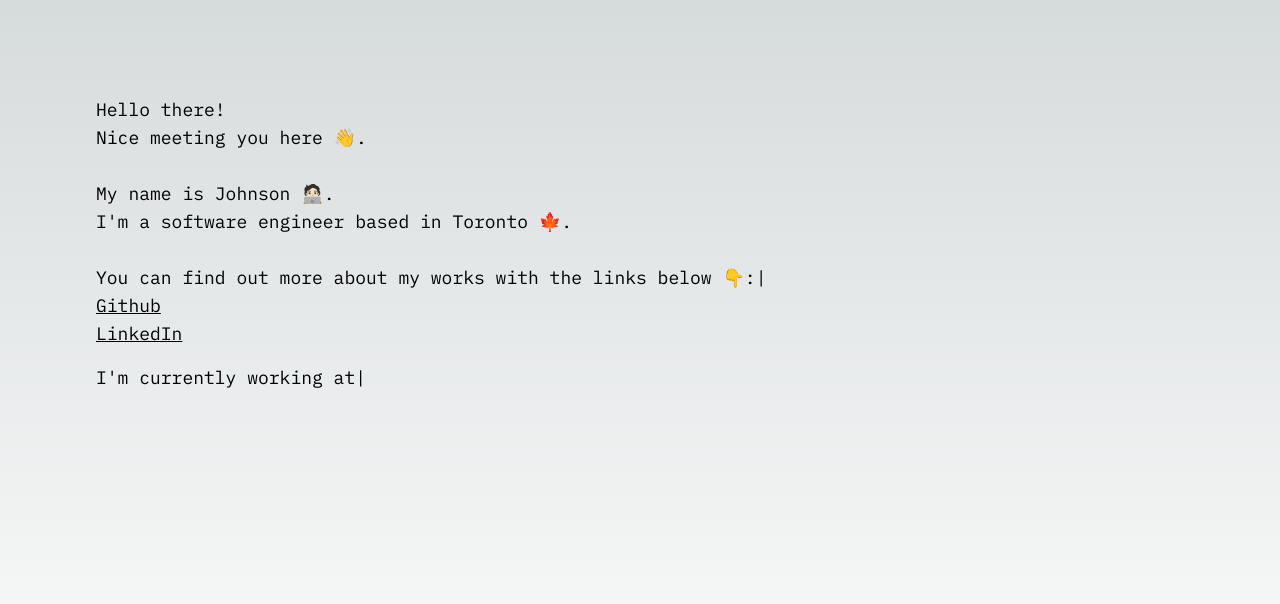
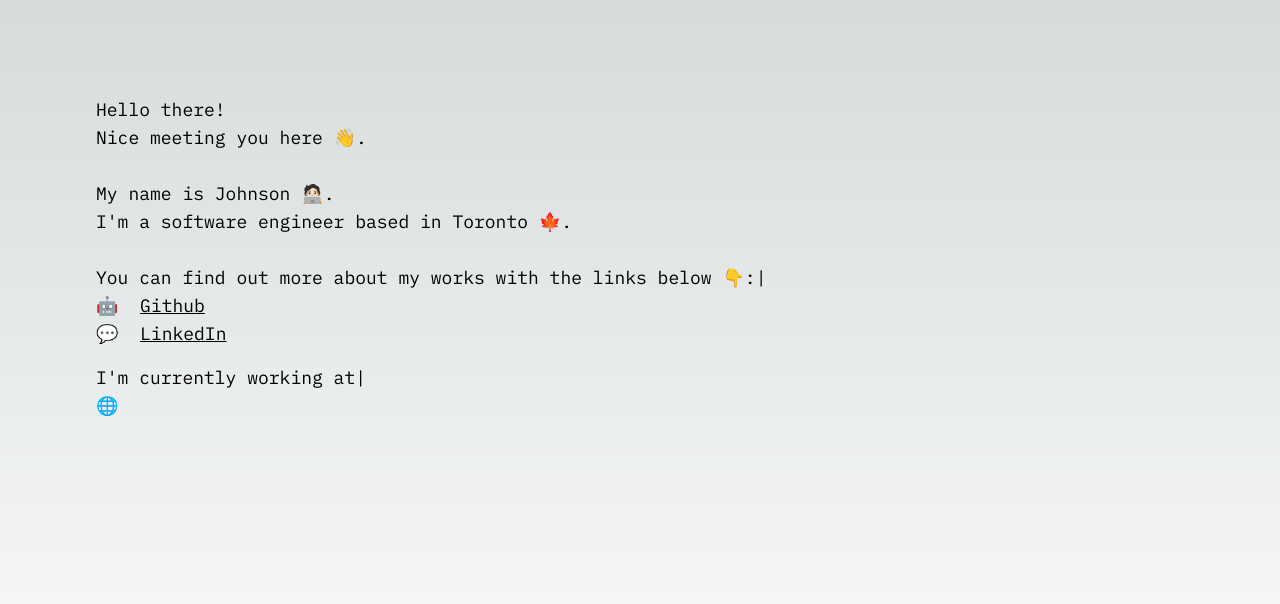
Before and after one commit to johnsonsu/johnsonsu.com, a Next.js app: page / in a window 1280 px wide. Shown: the top 604 px of the page. Built offline with nearby package versions, Linux system fonts and the light colour scheme.

Commit message:
Update link and add emojis

```diff
--- a/src/app/page.tsx
+++ b/src/app/page.tsx
@@ -28,9 +28,11 @@ export default function Home() {
                 />
                 {showLinks && (
                     <div>
-                        <ul className="underline mb-4">
+                        <ul className="mb-4">
                             <li>
+                                <span>🤖 &nbsp;</span>
                                 <a
+                                    className='underline'
                                     href="https://github.com/johnsonsu"
                                     rel="noreferrer"
                                     target="_blank"
@@ -39,7 +41,9 @@ export default function Home() {
                                 </a>
                             </li>
                             <li>
+                                <span>💬 &nbsp;</span>
                                 <a
+                                    className='underline'
                                     href="https://www.linkedin.com/in/johnsonsu/"
                                     rel="noreferrer"
                                     target="_blank"
@@ -62,6 +66,9 @@ export default function Home() {
                             cursor={showWebsite ? false: true}
                             speed={80}
                         />
+                        <span>
+                        🌐 &nbsp;
+                        </span>
                         <a
                             className="underline"
                             style={{
@@ -69,11 +76,11 @@ export default function Home() {
                                     ? 'visible'
                                     : 'hidden',
                             }}
-                            href="https://trade.rails.xyz"
+                            href="https://rails.xyz"
                             rel="noreferrer"
                             target="_blank"
                         >
-                            https://trade.rails.xyz.
+                           https://rails.xyz
                         </a>
                     </div>
                 )}
```
